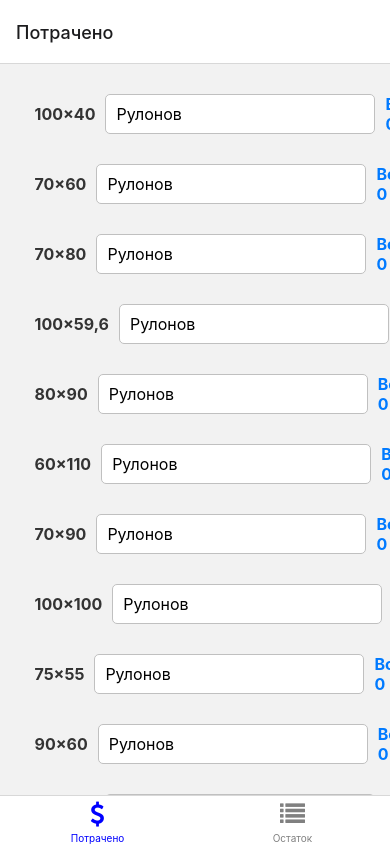
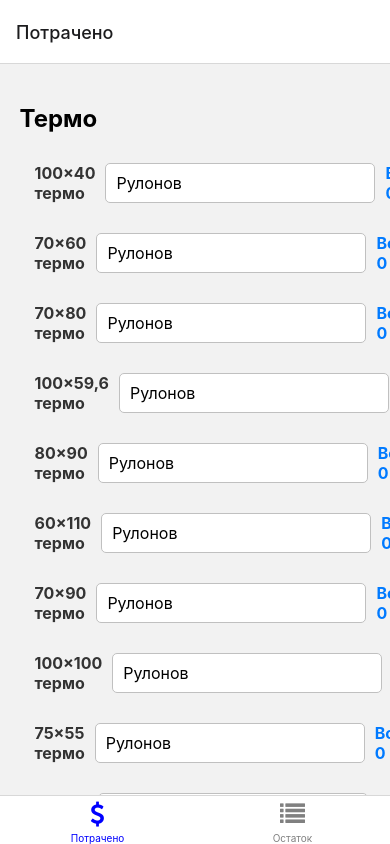
Before and after one commit to zhenekpirozhok/etiketki, a React Native app: screen / in a window 390 px wide. Built offline with nearby package versions, Linux system fonts and the light colour scheme.

Commit message:
adding defects. sort paper

```diff
--- a/components/DefectInput.jsx
+++ b/components/DefectInput.jsx
@@ -11,7 +11,7 @@ const DefectInput = ({ sizes, onValueChange }) => {
 
   return (
     <View>
-      <View style={inputStyles.inputContainer}>
+      <View style={{}}>
         <Picker
           options={sizes}
           onValueChange={(optionId) => {
@@ -22,7 +22,7 @@ const DefectInput = ({ sizes, onValueChange }) => {
       </View>
       <View style={inputStyles.inputContainer}>
         <NumberInput
-          style={styles.input}
+          style={inputStyles.input}
           onChangeText={(text) => {
             setLabelsQuantity(+text);
             onValueChange(sizeId, +text);
--- a/components/Defects.jsx
+++ b/components/Defects.jsx
@@ -2,6 +2,7 @@ import React, { useState } from "react";
 import { View, Text, TextInput, Button } from "react-native";
 import styles from "../styles/labelsSpentStyles";
 import DefectInput from "./DefectInput";
+import textStyles from "../styles/textStyles";
 
 const Defects = ({ sizes, defects, onAddDefect }) => {
   const [currentDefect, setCurrentDefect] = useState(null);
@@ -17,7 +18,7 @@ const Defects = ({ sizes, defects, onAddDefect }) => {
       {defects.length === 0
         ? null
         : defects.map((defect) => (
-            <Text key={defect.size}>
+            <Text key={defect.size} style={textStyles.labelText}>
               Размер:{" "}
               {sizes.find((sizeObj) => sizeObj.id === defect.size).value},
               кол-во: {defect.quantity}
--- a/data/sizes.js
+++ b/data/sizes.js
@@ -1,28 +1,28 @@
 const sizes = [
-  { id: 1, size: "100\u00D740", labelsQuantity: 12 },
-  { id: 2, size: "70\u00D760", labelsQuantity: 7 },
-  { id: 3, size: "70\u00D780", labelsQuantity: 7 },
-  { id: 4, size: "100\u00D759,6", labelsQuantity: 10 },
-  { id: 5, size: "80\u00D790", labelsQuantity: 7 },
-  { id: 6, size: "60\u00D7110", labelsQuantity: 6 },
-  { id: 7, size: "70\u00D790", labelsQuantity: 7 },
-  { id: 8, size: "100\u00D7100", labelsQuantity: 5 },
-  { id: 9, size: "75\u00D755", labelsQuantity: 11 },
-  { id: 10, size: "90\u00D760", labelsQuantity: 11 },
-  { id: 11, size: "80\u00D7100", labelsQuantity: 7 },
-  { id: 12, size: "80\u00D750", labelsQuantity: 11 },
+  { id: 1, size: "100\u00D740 термо", labelsQuantity: 12 },
+  { id: 2, size: "70\u00D760 термо", labelsQuantity: 7 },
+  { id: 3, size: "70\u00D780 термо", labelsQuantity: 7 },
+  { id: 4, size: "100\u00D759,6 термо", labelsQuantity: 10 },
+  { id: 5, size: "80\u00D790 термо", labelsQuantity: 7 },
+  { id: 6, size: "60\u00D7110 термо", labelsQuantity: 6 },
+  { id: 7, size: "70\u00D790 термо", labelsQuantity: 7 },
+  { id: 8, size: "100\u00D7100 термо", labelsQuantity: 5 },
+  { id: 9, size: "75\u00D755 термо", labelsQuantity: 11 },
+  { id: 10, size: "90\u00D760 термо", labelsQuantity: 11 },
+  { id: 11, size: "80\u00D7100 термо", labelsQuantity: 7 },
+  { id: 12, size: "80\u00D750 термо", labelsQuantity: 11 },
   { id: 13, size: "100\u00D759,6 цифра", labelsQuantity: 11 },
-  { id: 14, size: "80\u00D7110", labelsQuantity: 6 },
-  { id: 15, size: "87\u00D787", labelsQuantity: 8 },
-  { id: 16, size: "38\u00D719", labelsQuantity: 26 },
+  { id: 14, size: "80\u00D7110 термо", labelsQuantity: 6 },
+  { id: 15, size: "87\u00D787 термо", labelsQuantity: 8 },
+  { id: 16, size: "38\u00D719 термо", labelsQuantity: 26 },
   { id: 17, size: "102\u00D774 цифра", labelsQuantity: 9 },
-  { id: 18, size: "79\u00D778", labelsQuantity: 7 },
+  { id: 18, size: "79\u00D778 термо", labelsQuantity: 7 },
   { id: 19, size: "90\u00D750 цифра", labelsQuantity: 12 },
   { id: 20, size: "70\u00D780 цифра", labelsQuantity: 8 },
   { id: 21, size: "100\u00D754,6 цифра", labelsQuantity: 10 },
-  { id: 22, size: "70\u00D750", labelsQuantity: 12 },
-  { id: 23, size: "60\u00D745", labelsQuantity: 12 },
-  { id: 24, size: "60\u00D7120", labelsQuantity: 6 },
+  { id: 22, size: "70\u00D750 термо", labelsQuantity: 12 },
+  { id: 23, size: "60\u00D745 термо", labelsQuantity: 12 },
+  { id: 24, size: "60\u00D7120 термо", labelsQuantity: 6 },
   { id: 25, size: "100\u00D770 помарочная", labelsQuantity: 8 },
   { id: 26, size: "60\u00D7100 цифра", labelsQuantity: 6 },
   { id: 27, size: "102\u00D774 цифра", labelsQuantity: 9 },
--- a/screens/LabelsSpentScreen.jsx
+++ b/screens/LabelsSpentScreen.jsx
@@ -43,14 +43,37 @@ export default function LabelsSpentScreen() {
 
   return (
     <ScrollView style={{ flex: 1, padding: "5%" }}>
-      {sizes.map((size) => (
+      <Text style={textStyles.header}>Термо</Text>
+      {sizes
+        .filter((size) => size.size.includes("термо"))
+        .map((size) => (
           <SizeInputContainer
             sizeObj={size}
             key={size.id}
             onInputChange={handleInputChange}
           />
         ))}
-      <View style={{minHeight: 400}}>
+      <Text style={textStyles.header}>Цифра</Text>
+      {sizes
+        .filter((size) => size.size.includes("цифра"))
+        .map((size) => (
+          <SizeInputContainer
+            sizeObj={size}
+            key={size.id}
+            onInputChange={handleInputChange}
+          />
+        ))}
+      <Text style={textStyles.header}>Помарочная</Text>
+      {sizes
+        .filter((size) => size.size.includes("помарочная"))
+        .map((size) => (
+          <SizeInputContainer
+            sizeObj={size}
+            key={size.id}
+            onInputChange={handleInputChange}
+          />
+        ))}
+      <View style={{ minHeight: 400 }}>
         <Text style={textStyles.header}>Браки</Text>
         <Defects
           sizes={sizes.map((size) => ({ id: size.id, value: size.size }))}
```
Lines whose indentation alone changed are shown as unchanged.
